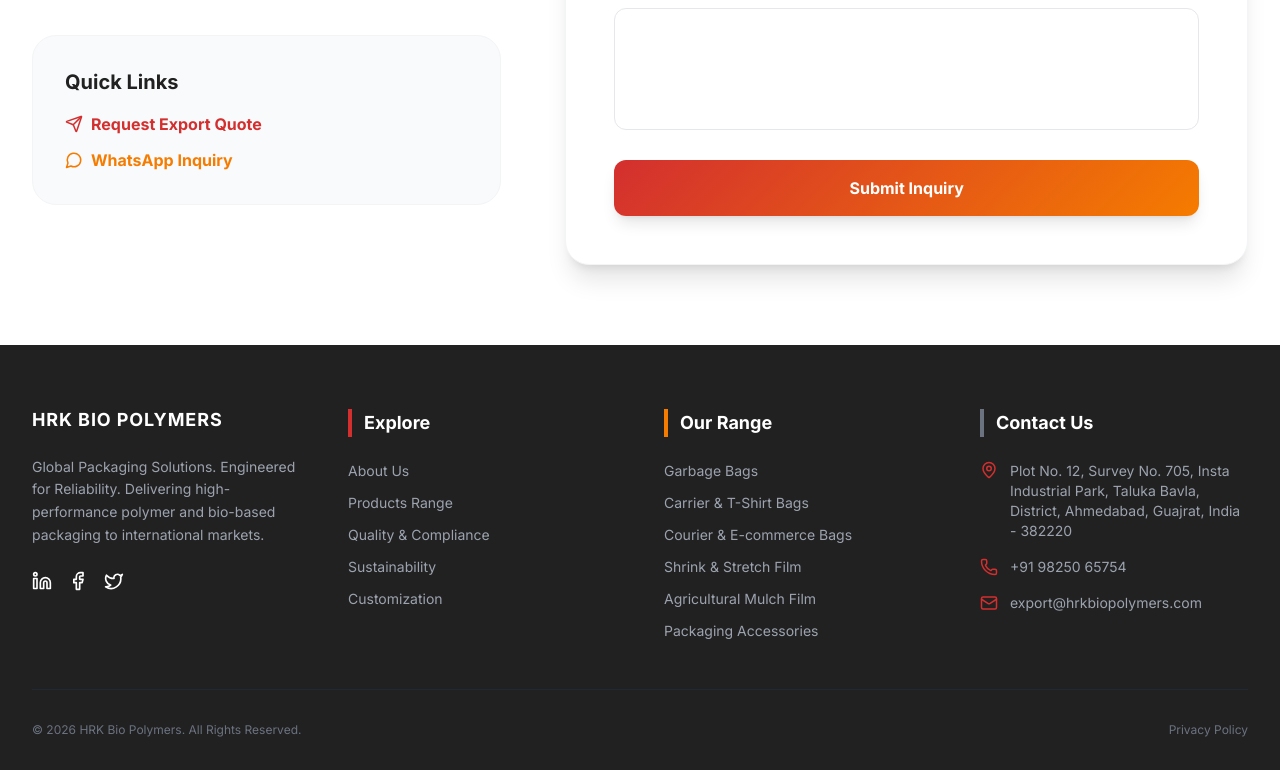
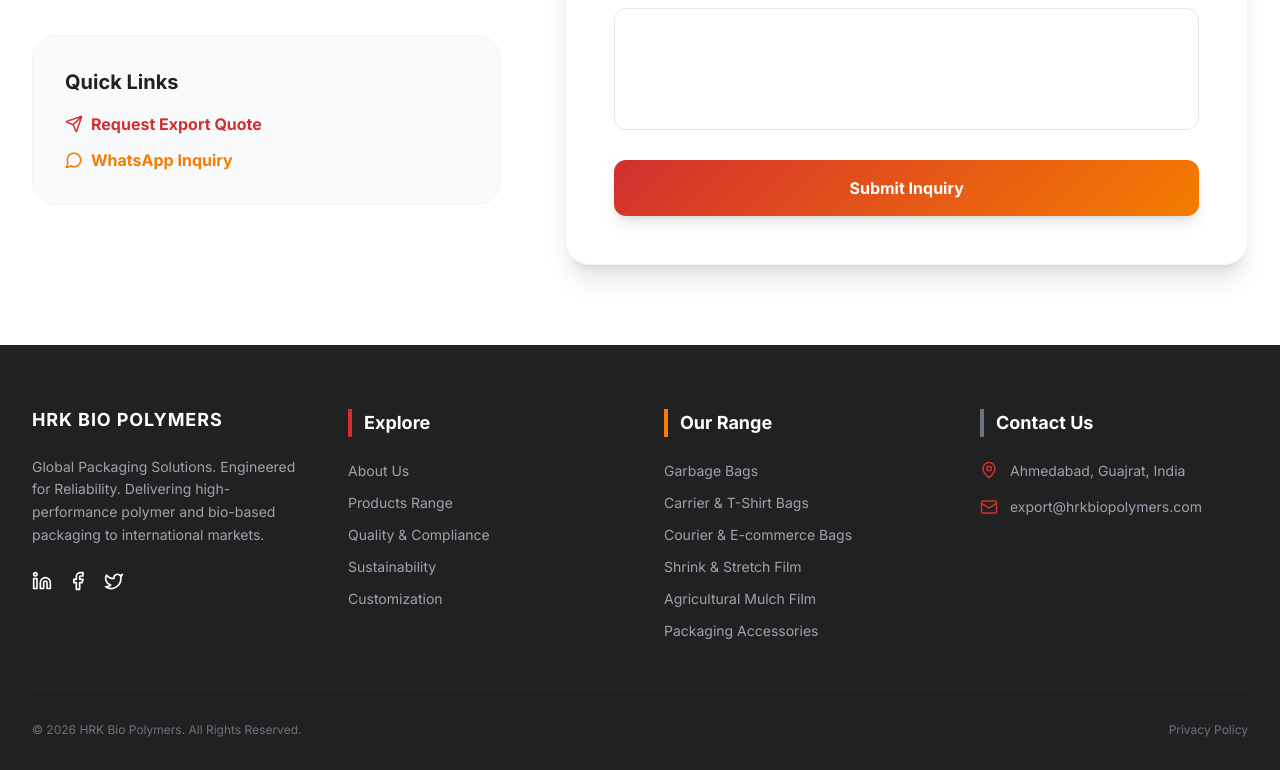
Before and after one commit to dharmeshbafna/hrk-bio, a React (Vite) app: page /#/contact in a window 1280 px wide. Shown: the part 785-1555 px from the top of the page. Built offline with nearby package versions, Linux system fonts and the light colour scheme.

Commit message:
Update Footer.tsx
hide contact

```diff
--- a/components/Footer.tsx
+++ b/components/Footer.tsx
@@ -57,13 +57,12 @@ const Footer: React.FC = () => {
             <ul className="space-y-4 text-gray-400 text-sm">
               <li className="flex items-start space-x-3">
                 <MapPin size={18} className="text-primary shrink-0" />
-                <span>Plot No. 12, Survey No. 705, Insta Industrial Park, Taluka Bavla,
-District, Ahmedabad, Guajrat, India - 382220 </span>
+                <span>Ahmedabad, Guajrat, India</span>
               </li>
-              <li className="flex items-center space-x-3">
+              {/*  <li className="flex items-center space-x-3">
                 <Phone size={18} className="text-primary shrink-0" />
                 <span>+91 98250 65754</span>
-              </li>
+              </li> */}
               <li className="flex items-center space-x-3">
                 <Mail size={18} className="text-primary shrink-0" />
                 <span>export@hrkbiopolymers.com</span>
```
